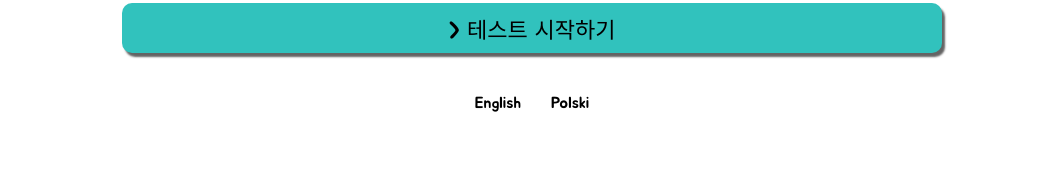
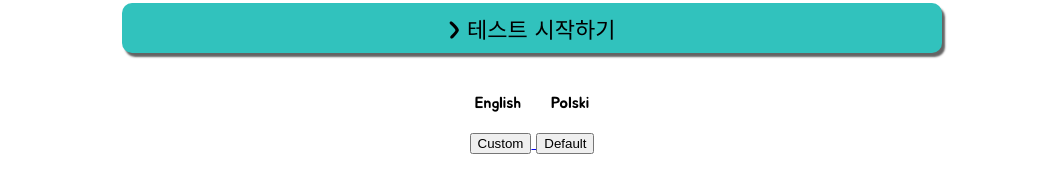
Before and after one commit to yujinkimkr/disney-princess-test, a plain HTML site: page index.html in a window 1280 px wide. Shown: the part 956-1148 px from the top of the page, without its empty margins (108-1171 px from the left). Drawn offline with Linux system fonts and the light colour scheme.

Commit message:
share function test

```diff
--- a/index.html
+++ b/index.html
@@ -7,9 +7,13 @@
     <title>Disney Princess Type</title>
 </head>
 <link rel="stylesheet" href="./css/main.css">
+
+<!-- 카카오톡 공유하기 기능 -->
+<script type="text/JavaScript" src="https://developers.kakao.com/sdk/js/kakao.min.js"></script>
+<script src="./script/kakao.js"></script>
 <script src="./script/main.js"></script>
+
 <body onselectstart="return false;">
-
     <section class="container">
         <div class="title">
             <div>디즈니 공주 유형 테스트</div>
@@ -24,6 +28,13 @@
         <div class="language">
             <div class="language__option">English</div>
             <div class="language__option">Polski</div>
+        </div>
+        <div class="share" style="text-align: center; margin-top: 20px;">
+            <a id="kakaotalk-sharing-btn" href="javascript:;">
+                <!-- <input type="button" value="공유하기"> -->
+                <input type="button" onClick="sendLinkCustom();" value="Custom" />
+                <input type="button" onClick="sendLinkDefault();" value="Default" />
+            </a>
         </div>
     </section>
 
@@ -236,9 +247,5 @@
             </div>
         </div>
     </section>
-
-
-
-
 </body>
 </html>
--- /dev/null
+++ b/script/kakao.js
@@ -0,0 +1,47 @@
+function sendLinkCustom() {
+  Kakao.init('https://developers.kakao.com/sdk/js/kakao.js');
+  Kakao.Link.sendCustom({
+      templateId: [90512]
+  });
+}
+
+try {
+  function sendLinkDefault() {
+    Kakao.init("d6e3dab46dbeaca72f3e9c546a25432a");
+    Kakao.Link.sendDefault({
+      objectType: 'feed',
+      content: {
+        title: '딸기 치즈 케익',
+        description: '#케익 #딸기 #삼평동 #카페 #분위기 #소개팅',
+        imageUrl:
+          'http://k.kakaocdn.net/dn/Q2iNx/btqgeRgV54P/VLdBs9cvyn8BJXB3o7N8UK/kakaolink40_original.png',
+        link: {
+          mobileWebUrl: 'https://developers.kakao.com',
+          webUrl: 'https://developers.kakao.com',
+        },
+      },
+      social: {
+        likeCount: 286,
+        commentCount: 45,
+        sharedCount: 845,
+      },
+      buttons: [
+        {
+          title: '웹으로 보기',
+          link: {
+            mobileWebUrl: 'https://developers.kakao.com',
+            webUrl: 'https://developers.kakao.com',
+          },
+        },
+        {
+          title: '앱으로 보기',
+          link: {
+            mobileWebUrl: 'https://developers.kakao.com',
+            webUrl: 'https://developers.kakao.com',
+          },
+        },
+      ],
+    })
+  }
+; window.kakaoDemoCallback && window.kakaoDemoCallback() }
+catch(e) { window.kakaoDemoException && window.kakaoDemoException(e) }
```
